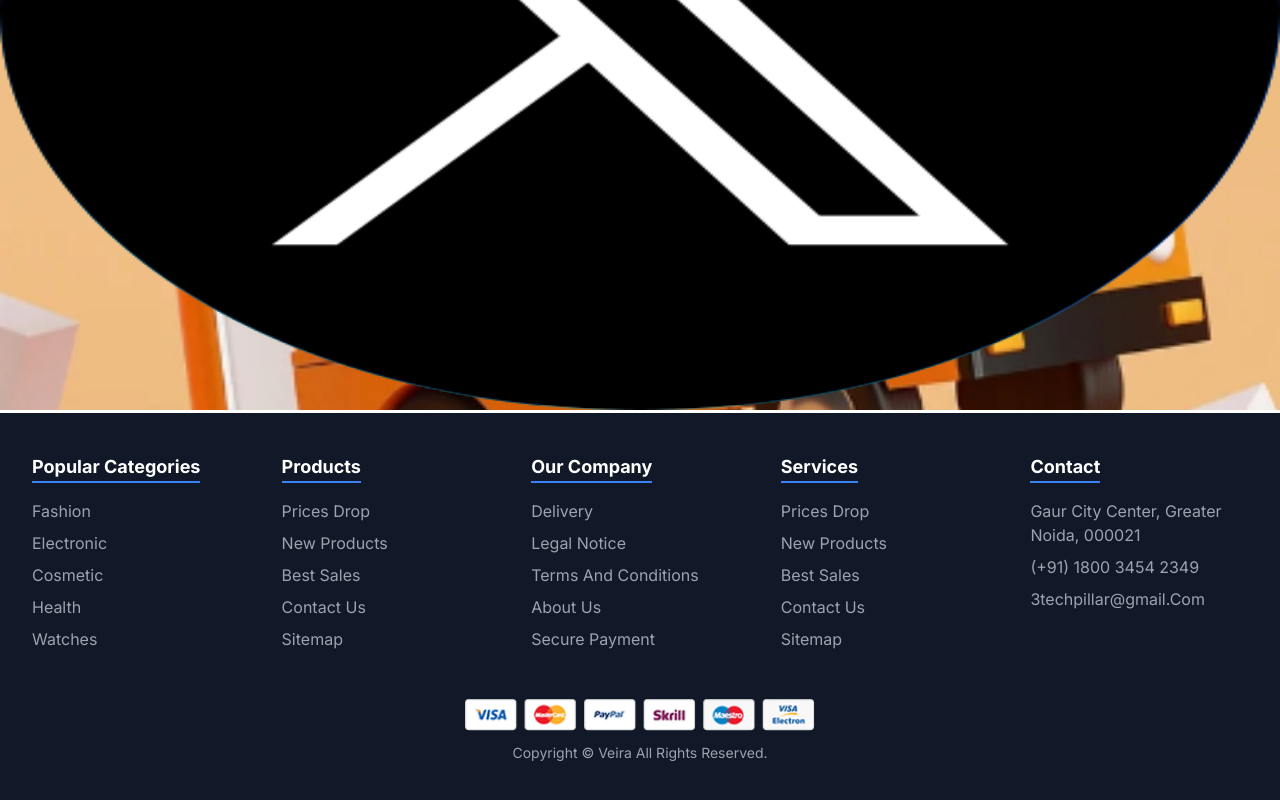
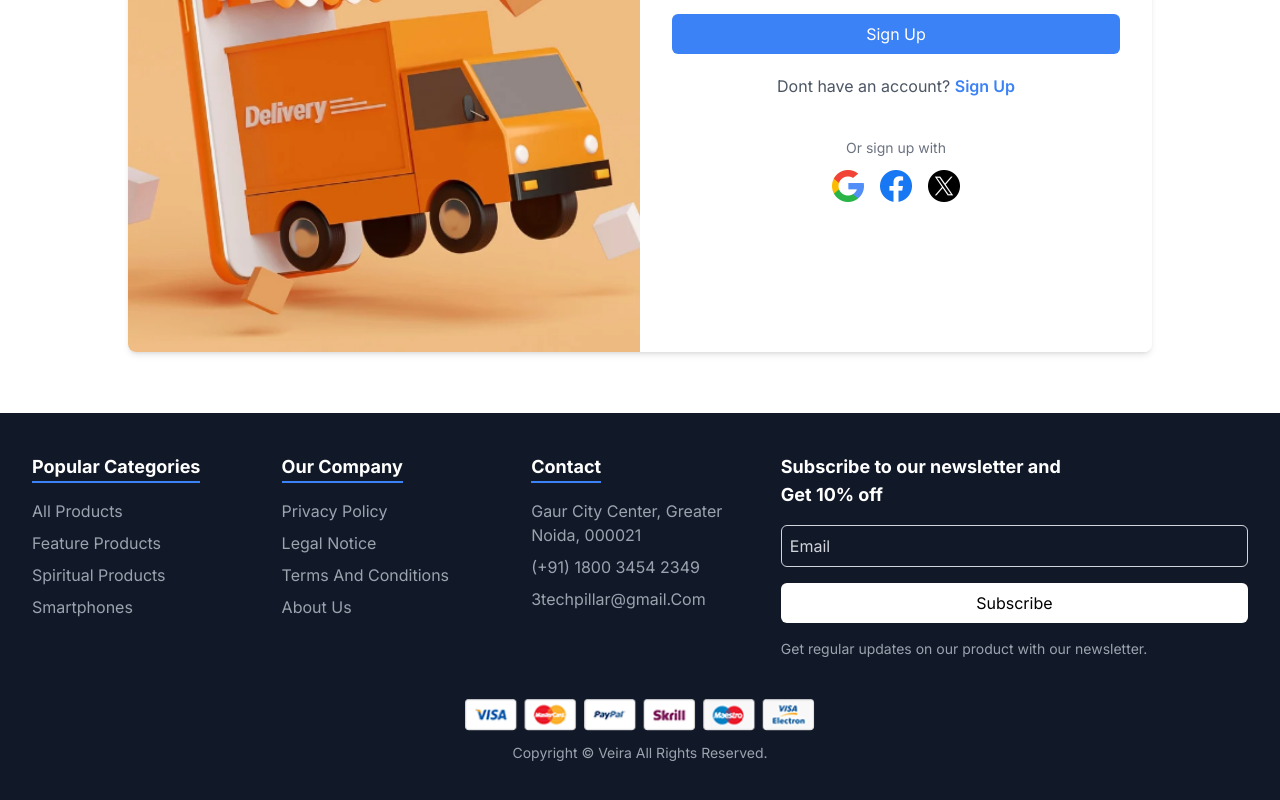
Before and after one commit to 3techpillar/ecommerce, a Next.js app: page /login in a window 1280 px wide. Shown: the part 390-1190 px from the top of the page. Built offline with nearby package versions, Linux system fonts and the light colour scheme.

Commit message:
fix the issue of login, sign up, and footer

```diff
--- a/src/app/login/page.jsx
+++ b/src/app/login/page.jsx
@@ -13,7 +13,8 @@ const Page = () => {
             src={loginImg}
             alt="login-img"
             className="w-full h-full object-cover"
-            layout="fill"
+            width={500}
+            height={800}
           />
         </div>
 
@@ -61,7 +62,8 @@ const Page = () => {
             {/* Icons for social login, replace src with actual icons */}
             <a href="#" className="text-gray-500">
               <Image
-                layout="fill"
+                width={32}
+                height={32}
                 src={google}
                 alt="Google"
                 className="w-8 h-8"
@@ -69,7 +71,8 @@ const Page = () => {
             </a>
             <a href="#" className="text-gray-500">
               <Image
-                layout="fill"
+                width={32}
+                height={32}
                 src={facebook}
                 alt="Facebook"
                 className="w-8 h-8"
@@ -77,7 +80,8 @@ const Page = () => {
             </a>
             <a href="#" className="text-gray-500">
               <Image
-                layout="fill"
+                width={32}
+                height={32}
                 src={twitter}
                 alt="Twitter"
                 className="w-8 h-8"
--- a/src/app/page.js
+++ b/src/app/page.js
@@ -19,7 +19,7 @@ export default function Home() {
 
       <div className='max-w-7xl mx-auto px-3 sm:px-0'>
       <Category />
-        <div>
+        <div id='featured'>
           <h1 className="lg:text-4xl md:text-3xl text-2xl lg:my-5 my-2 font-bold">Featured Products</h1>
           <div className="grid grid-cols-2 md:grid-cols-2 lg:grid-cols-4 gap-4">
             {featuredProducts.map(product => (
--- a/src/app/signup/page.jsx
+++ b/src/app/signup/page.jsx
@@ -13,7 +13,8 @@ const Page = () => {
             src={loginImg}
             alt="login-img"
             className="w-full h-full object-cover"
-            layout="fill"
+            width={500}
+            height={800}
           />
         </div>
 
@@ -80,7 +81,8 @@ const Page = () => {
             {/* Icons for social login, replace src with actual icons */}
             <a href="#" className="text-gray-500">
               <Image
-                layout="fill"
+                width={32}
+                height={32}
                 src={google}
                 alt="Google"
                 className="w-8 h-8"
@@ -88,7 +90,8 @@ const Page = () => {
             </a>
             <a href="#" className="text-gray-500">
               <Image
-                layout="fill"
+                width={32}
+                height={32}
                 src={facebook}
                 alt="Facebook"
                 className="w-8 h-8"
@@ -96,7 +99,8 @@ const Page = () => {
             </a>
             <a href="#" className="text-gray-500">
               <Image
-                layout="fill"
+                width={32}
+                height={32}
                 src={twitter}
                 alt="Twitter"
                 className="w-8 h-8"
--- a/src/components/Footer.jsx
+++ b/src/components/Footer.jsx
@@ -1,5 +1,6 @@
 import { payment } from "@/data/assets";
 import Image from "next/image";
+import Link from "next/link";
 import React from "react";
 
 const Footer = () => {
@@ -8,59 +9,41 @@ const Footer = () => {
       <div className="max-w-7xl mx-auto px-4 sm:px-6 lg:px-8">
         <div className="grid grid-cols-2 md:grid-cols-5 gap-8">
           {/* Popular Categories */}
-          <div>
+          <div className="col-span-1">
             <h3 className="w-fit text-lg font-bold mb-4 border-b-2 border-blue-500 inline-block">
               Popular Categories
             </h3>
             <ul>
+              <Link href={"/products"}>
                 <li className="mb-2 text-gray-400 hover:text-gray-200 cursor-pointer">
-                Fashion
+                  All Products
                 </li>
+              </Link>
+              <Link href={"/#featured"}>
                 <li className="mb-2 text-gray-400 hover:text-gray-200 cursor-pointer">
-                Electronic
+                  Feature Products
                 </li>
+              </Link>
+              <Link href={"/#spritiual"}>
                 <li className="mb-2 text-gray-400 hover:text-gray-200 cursor-pointer">
-                Cosmetic
+                  Spiritual Products
                 </li>
+              </Link>
+              <Link href={"/#smartphones"}>
                 <li className="mb-2 text-gray-400 hover:text-gray-200 cursor-pointer">
-                Health
+                  Smartphones
                 </li>
-              <li className="mb-2 text-gray-400 hover:text-gray-200 cursor-pointer">
-                Watches
-              </li>
-            </ul>
-          </div>
-          {/* Products */}
-          <div>
-            <h3 className="text-lg font-bold mb-4 border-b-2 border-blue-500 inline-block">
-              Products
-            </h3>
-            <ul>
-              <li className="mb-2 text-gray-400 hover:text-gray-200 cursor-pointer">
-                Prices Drop
-              </li>
-              <li className="mb-2 text-gray-400 hover:text-gray-200 cursor-pointer">
-                New Products
-              </li>
-              <li className="mb-2 text-gray-400 hover:text-gray-200 cursor-pointer">
-                Best Sales
-              </li>
-              <li className="mb-2 text-gray-400 hover:text-gray-200 cursor-pointer">
-                Contact Us
-              </li>
-              <li className="mb-2 text-gray-400 hover:text-gray-200 cursor-pointer">
-                Sitemap
-              </li>
+              </Link>
             </ul>
           </div>
           {/* Our Company */}
-          <div>
+          <div className="col-span-1">
             <h3 className="text-lg font-bold mb-4 border-b-2 border-blue-500 inline-block">
               Our Company
             </h3>
             <ul>
               <li className="mb-2 text-gray-400 hover:text-gray-200 cursor-pointer">
-                Delivery
+                Privacy Policy
               </li>
               <li className="mb-2 text-gray-400 hover:text-gray-200 cursor-pointer">
                 Legal Notice
@@ -71,36 +54,10 @@ const Footer = () => {
               <li className="mb-2 text-gray-400 hover:text-gray-200 cursor-pointer">
                 About Us
               </li>
-              <li className="mb-2 text-gray-400 hover:text-gray-200 cursor-pointer">
-                Secure Payment
-              </li>
-            </ul>
-          </div>
-          {/* Services */}
-          <div>
-            <h3 className="text-lg font-bold mb-4 border-b-2 border-blue-500 inline-block">
-              Services
-            </h3>
-            <ul>
-              <li className="mb-2 text-gray-400 hover:text-gray-200 cursor-pointer">
-                Prices Drop
-              </li>
-              <li className="mb-2 text-gray-400 hover:text-gray-200 cursor-pointer">
-                New Products
-              </li>
-              <li className="mb-2 text-gray-400 hover:text-gray-200 cursor-pointer">
-                Best Sales
-              </li>
-              <li className="mb-2 text-gray-400 hover:text-gray-200 cursor-pointer">
-                Contact Us
-              </li>
-              <li className="mb-2 text-gray-400 hover:text-gray-200 cursor-pointer">
-                Sitemap
-              </li>
             </ul>
           </div>
           {/* Contact */}
-          <div>
+          <div className="col-span-1">
             <h3 className="text-lg font-bold mb-4 border-b-2 border-blue-500 inline-block">
               Contact
             </h3>
@@ -119,11 +76,30 @@ const Footer = () => {
               </li>
             </ul>
           </div>
+          {/* Newsletter Subscription */}
+          <div className="col-span-2">
+            <h3 className="w-fit text-lg font-bold mb-4  inline-block">
+              Subscribe to our newsletter and <br /> Get 10% off
+            </h3>
+            <form className="flex flex-col gap-4">
+              <input
+                type="email"
+                placeholder="Email"
+                className="p-2 bg-transparent border border-gray-300 rounded-md text-white placeholder-gray-300 focus:outline-none focus:border-white"
+              />
+              <button
+                type="submit"
+                className="bg-white text-black py-2 rounded-md hover:bg-[#ebf7ff] transition-colors"
+              >
+                Subscribe
+              </button>
+            </form>
+            <p className="mt-4 text-gray-400 text-sm">
+              Get regular updates on our product with our newsletter.
+            </p>
           </div>
-        <div
-          className="mt-10 flex gap-3
-         flex-col justify-center items-center"
-        >
+        </div>
+        <div className="mt-10 flex gap-3 flex-col justify-center items-center">
           {/* Payment methods */}
           <div className="flex space-x-4">
             <Image
--- a/src/components/Phones.jsx
+++ b/src/components/Phones.jsx
@@ -12,7 +12,7 @@ const Phones = () => {
   const featuredProduct = smartPhoneCategory[0];
 
   return (
-    <div>
+    <div id="smartphones">
       <div className="relative w-full h-[40vh] md:h-[70vh] overflow-hidden">
         <video
           className="w-full h-full object-cover object-bottom"
--- a/src/components/Spritual.jsx
+++ b/src/components/Spritual.jsx
@@ -12,7 +12,7 @@ const Spritual = () => {
   const featuredProduct = spiritualCategory[0];
 
   return (
-    <div>
+    <div id="spritiual">
       <div className="relative w-full h-[40vh] md:h-[70vh] overflow-hidden">
         <video
           className="w-full h-full object-cover object-bottom"
```
Lines whose indentation alone changed are shown as unchanged.
